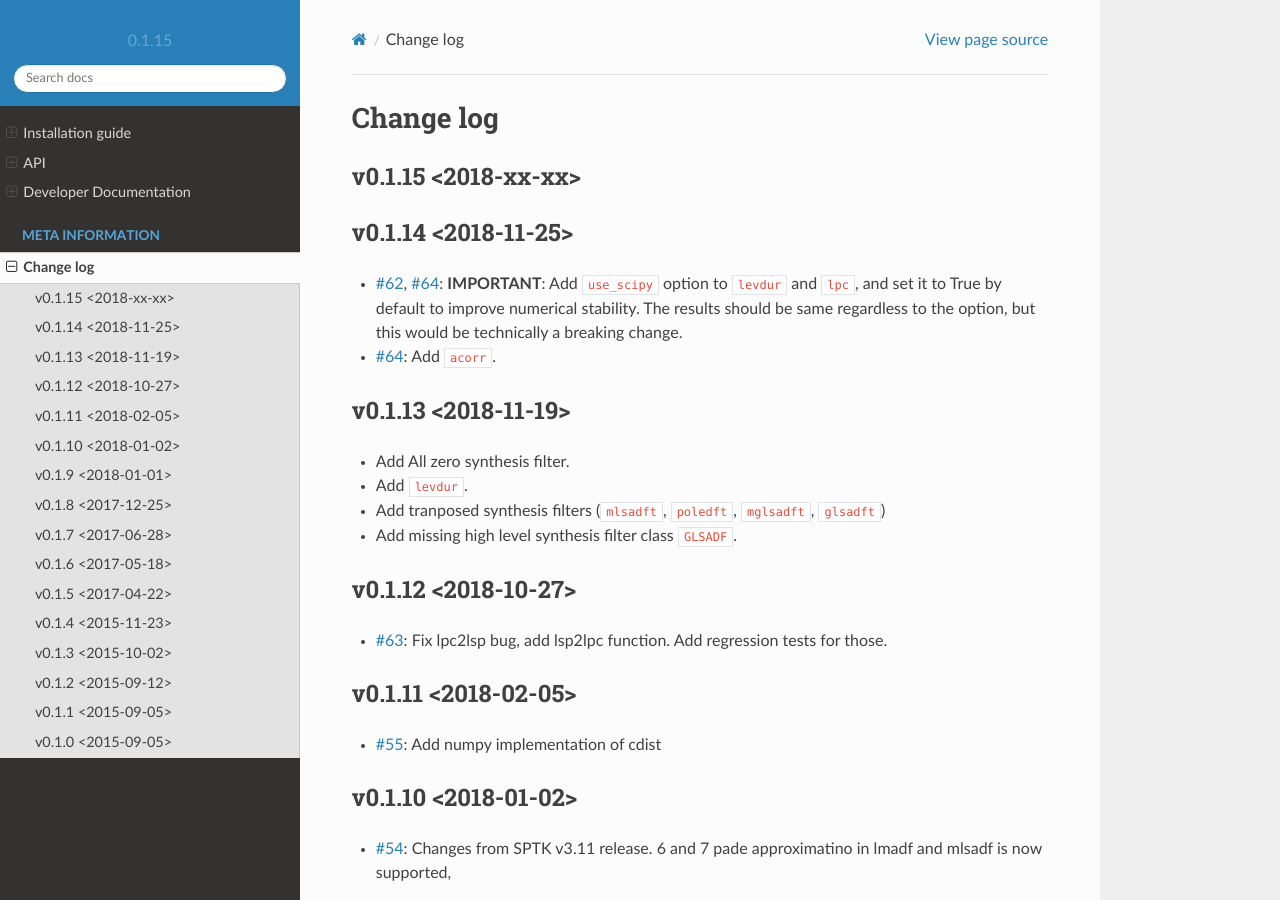
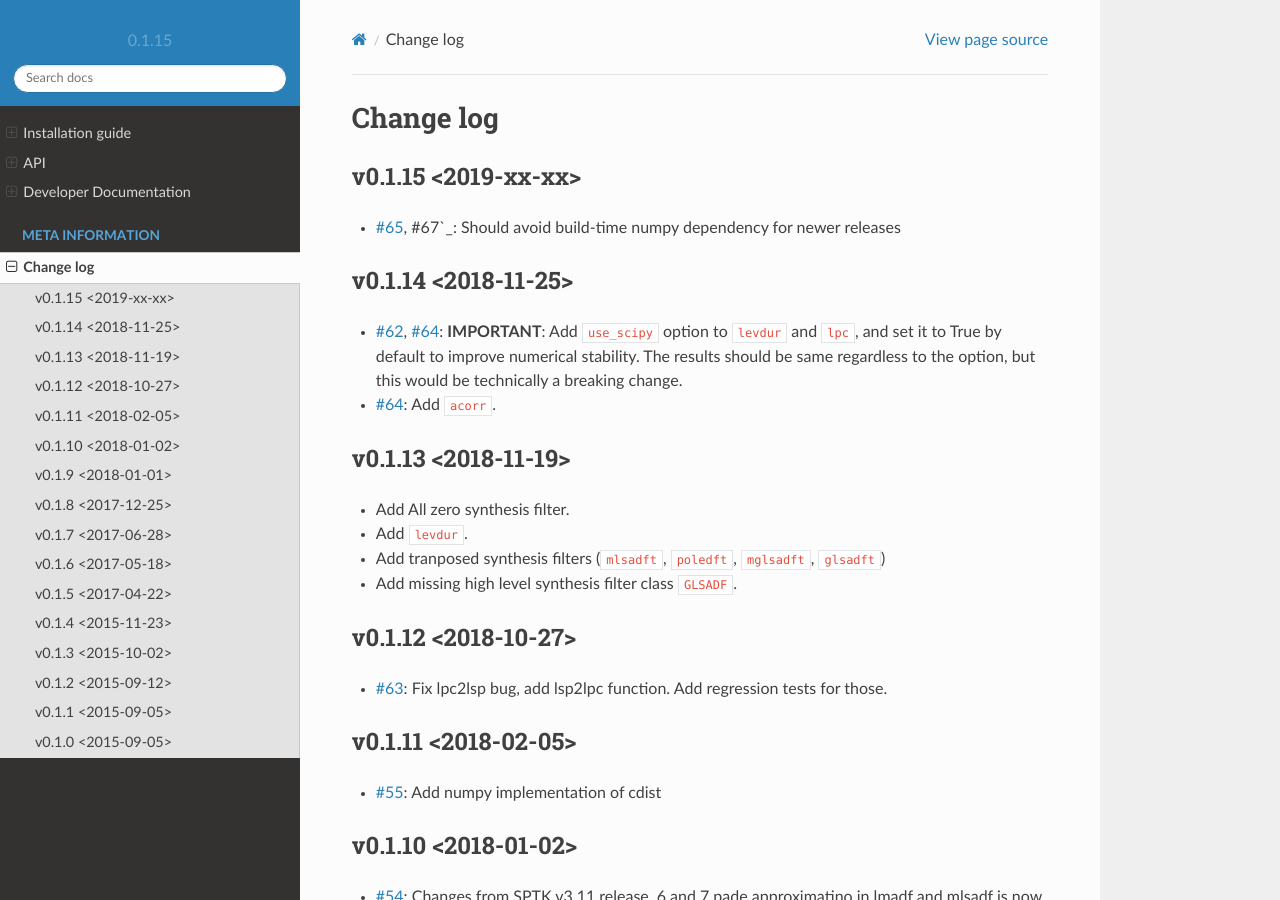
Before and after one commit to r9y9/pysptk, a Sphinx documentation site: the page built from docs/changelog.rst, in a window 1280 px wide and 900 px high. Built offline with Sphinx 7.4.7 and the Read the Docs theme 2.0.0, drawn with Linux system fonts in a browser that asks for light colours.

Commit message:
update changelog for the next release
 to actually test if it works

```diff
--- a/docs/changelog.rst
+++ b/docs/changelog.rst
@@ -1,8 +1,10 @@
 Change log
 ==========
 
-v0.1.15 <2018-xx-xx>
+v0.1.15 <2019-xx-xx>
 --------------------
+
+- `#65`_, #67`_: Should avoid build-time numpy dependency for newer releases
 
 v0.1.14 <2018-11-25>
 --------------------
@@ -126,3 +128,5 @@ v0.1.0 <2015-09-05>
 .. _#63: https://github.com/r9y9/pysptk/pull/63
 .. _#62: https://github.com/r9y9/pysptk/issues/62
 .. _#64: https://github.com/r9y9/pysptk/pull/64
+.. _#65: https://github.com/r9y9/pysptk/issues/65
+.. _#67: https://github.com/r9y9/pysptk/pull/67
```
